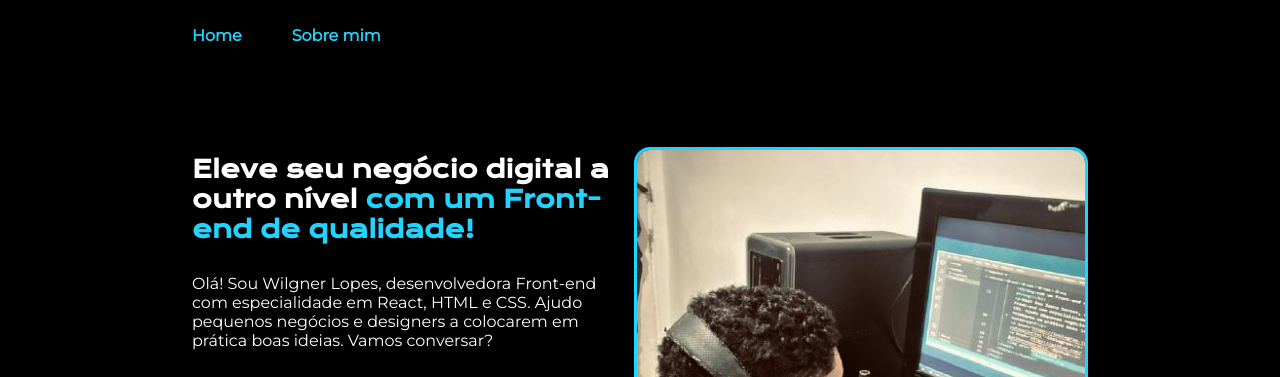
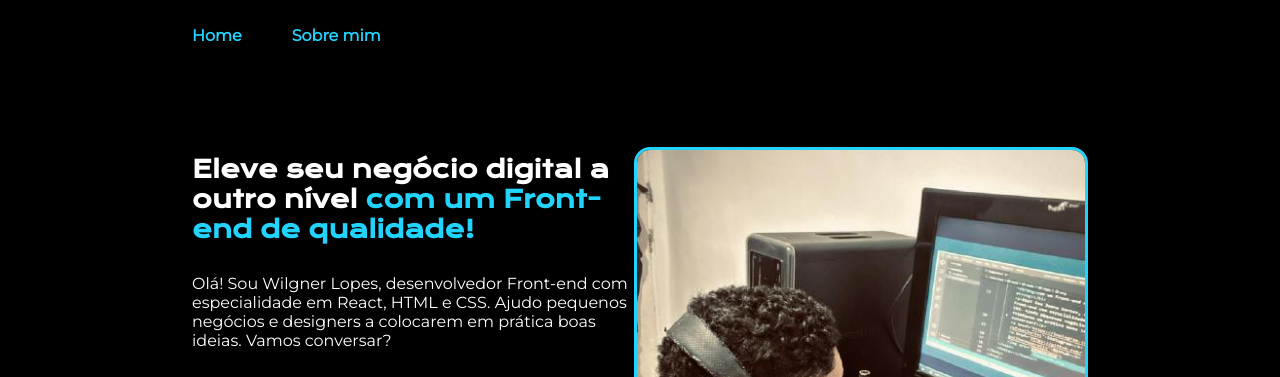
Before and after one commit to WLopesS/portfolio, a plain HTML site: page index.html in a window 1280 px wide. Shown: the top 377 px of the page. Drawn offline with nearby package versions, Linux system fonts and the light colour scheme.

Commit message:
Update index.html

```diff
--- a/index.html
+++ b/index.html
@@ -18,7 +18,7 @@
             <h1 class="apresentacao__conteudo__titulo">Eleve seu negócio digital a outro nível
             <strong class="titulo-destaque">com um Front-end de qualidade!</strong></h1>
 
-            <p class="apresentacao__conteudo__texto">Olá! Sou Wilgner Lopes, desenvolvedora Front-end com
+            <p class="apresentacao__conteudo__texto">Olá! Sou Wilgner Lopes, desenvolvedor Front-end com
             especialidade em React, HTML e CSS. Ajudo pequenos negócios e
             designers a colocarem em prática boas ideias. Vamos conversar?
             </p>
@@ -39,4 +39,5 @@
         <p>Desenvolvido por Will Lopes.</p>
     </footer>
 </body>
+
 </html>
```
